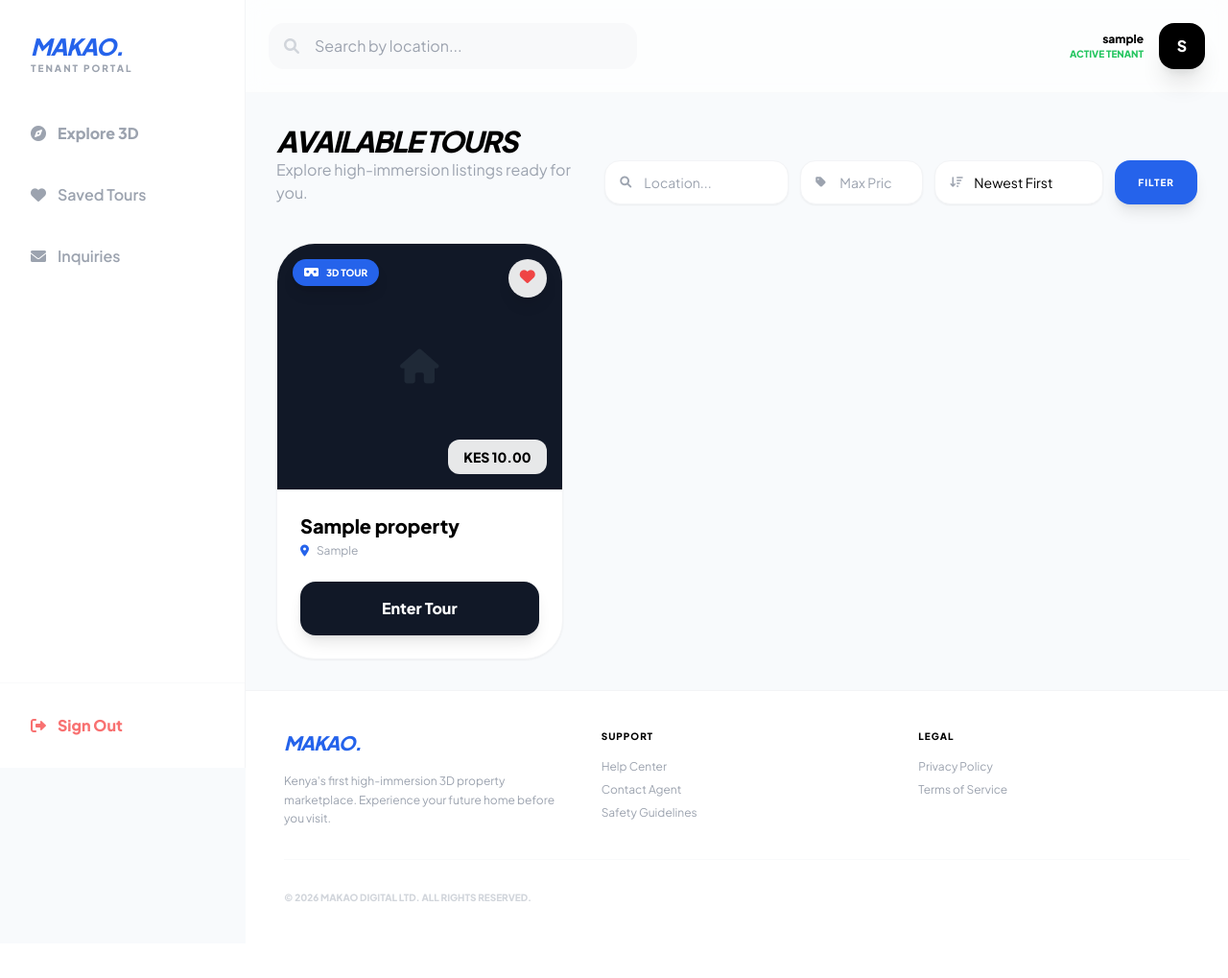
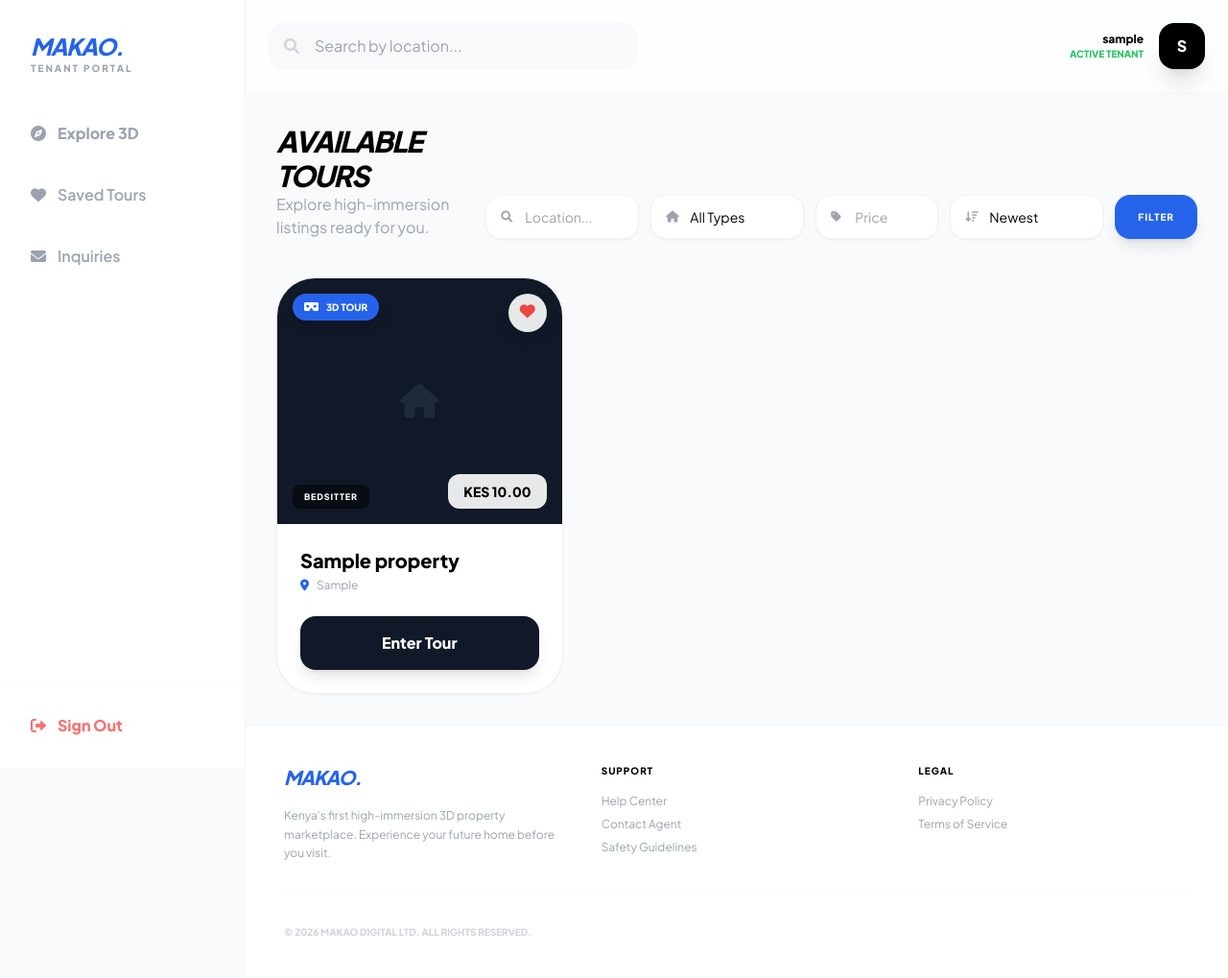
Before and after one commit to Wendy-Okoth/Makao, a Django app: page /tenant/explore/ in a window 1280 px wide. Shown: the whole page at 96% size. Before the commit the page ends 939 px from the top, so only its background shows below. Run offline with Django 5.2, Linux system fonts and the light colour scheme; a user stored in the database is signed in; tables that the repository leaves empty hold one stand-in row (values such as "Sample post"); some libraries are stand-ins or nearby versions.

Commit message:
Complete category filtering system and polished property listing form

```diff
--- a/properties/models.py
+++ b/properties/models.py
@@ -2,12 +2,23 @@ from django.db import models
 from django.conf import settings
 
 class Property(models.Model):
+    CATEGORY_CHOICES = [
+        ('bedsitter', 'Bedsitter'),
+        ('single_room', 'Single Room'),
+        ('one_bedroom', '1 Bedroom'),
+        ('two_bedroom', '2 Bedroom'),
+        ('three_bedroom', '3 Bedroom'),
+        ('studio', 'Studio'),
+        ('mansionette', 'Mansionette'),
+    ]
+
     landlord = models.ForeignKey(
         settings.AUTH_USER_MODEL,
         on_delete=models.CASCADE,
         related_name='my_properties'
     )
     title = models.CharField(max_length=200)
+    category = models.CharField(max_length=20, choices=CATEGORY_CHOICES, default='bedsitter') # New Field
     description = models.TextField()
     location = models.CharField(max_length=255)
     price = models.DecimalField(max_digits=10, decimal_places=2)
--- a/properties/views.py
+++ b/properties/views.py
@@ -40,12 +40,12 @@ class TenantExploreView(LoginRequiredMixin, ListView):
     context_object_name = 'properties'
 
     def get_queryset(self):
-        # Start with all available properties
         queryset = Property.objects.filter(is_available=True)
 
-        # Get search and sort parameters from the GET request
+        # Get parameters from GET request
         location_query = self.request.GET.get('location')
         max_price = self.request.GET.get('max_price')
+        category_query = self.request.GET.get('category')
         sort_by = self.request.GET.get('sort')
 
         # Apply Search Filters
@@ -55,13 +55,15 @@ class TenantExploreView(LoginRequiredMixin, ListView):
         if max_price:
             queryset = queryset.filter(price__lte=max_price)
 
+        if category_query:
+            queryset = queryset.filter(category=category_query)
+
         # Apply Sorting Logic
         if sort_by == 'price_asc':
             queryset = queryset.order_by('price')
         elif sort_by == 'price_desc':
             queryset = queryset.order_by('-price')
         else:
-            # Default: Newest first
             queryset = queryset.order_by('-created_at')
 
         return queryset
@@ -99,7 +101,7 @@ class LandlordDashboardView(LoginRequiredMixin, ListView):
 class PropertyCreateView(LoginRequiredMixin, UserPassesTestMixin, CreateView):
     model = Property
     template_name = 'property_list.html'
-    fields = ['title', 'description', 'location', 'price', 'virtual_tour_url']
+    fields = ['title', 'category','description', 'location', 'price', 'virtual_tour_url']
     success_url = reverse_lazy('landlord-dashboard')
 
     def test_func(self):
--- a/templates/view_property.html
+++ b/templates/view_property.html
@@ -11,22 +11,37 @@
         <div class="relative flex-grow">
             <i class="fas fa-search absolute left-4 top-1/2 -translate-y-1/2 text-gray-400 text-xs"></i>
             <input type="text" name="location" placeholder="Location..." value="{{ request.GET.location|default:'' }}"
-                   class="w-full md:w-48 pl-10 pr-4 py-3 bg-white border border-gray-100 rounded-2xl text-sm focus:ring-2 focus:ring-blue-600 outline-none shadow-sm transition-all">
+                   class="w-full md:w-40 pl-10 pr-4 py-3 bg-white border border-gray-100 rounded-2xl text-sm focus:ring-2 focus:ring-blue-600 outline-none shadow-sm transition-all">
+        </div>
+
+        <div class="relative w-full md:w-40">
+            <i class="fas fa-home absolute left-4 top-1/2 -translate-y-1/2 text-gray-400 text-xs"></i>
+            <select name="category" onchange="this.form.submit()"
+                    class="w-full pl-10 pr-8 py-3 bg-white border border-gray-100 rounded-2xl text-sm focus:ring-2 focus:ring-blue-600 outline-none shadow-sm appearance-none cursor-pointer">
+                <option value="">All Types</option>
+                <option value="bedsitter" {% if request.GET.category == 'bedsitter' %}selected{% endif %}>Bedsitter</option>
+                <option value="single_room" {% if request.GET.category == 'single_room' %}selected{% endif %}>Single Room</option>
+                <option value="one_bedroom" {% if request.GET.category == 'one_bedroom' %}selected{% endif %}>1 Bedroom</option>
+                <option value="two_bedroom" {% if request.GET.category == 'two_bedroom' %}selected{% endif %}>2 Bedroom</option>
+                <option value="three_bedroom" {% if request.GET.category == 'three_bedroom' %}selected{% endif %}>3 Bedroom</option>
+                <option value="studio" {% if request.GET.category == 'studio' %}selected{% endif %}>Studio</option>
+                <option value="mansionette" {% if request.GET.category == 'mansionette' %}selected{% endif %}>Mansionette</option>
+            </select>
         </div>
 
         <div class="relative w-full md:w-32">
             <i class="fas fa-tag absolute left-4 top-1/2 -translate-y-1/2 text-gray-400 text-xs"></i>
-            <input type="number" name="max_price" placeholder="Max Price" value="{{ request.GET.max_price|default:'' }}"
+            <input type="number" name="max_price" placeholder="Price" value="{{ request.GET.max_price|default:'' }}"
                    class="w-full pl-10 pr-4 py-3 bg-white border border-gray-100 rounded-2xl text-sm focus:ring-2 focus:ring-blue-600 outline-none shadow-sm transition-all">
         </div>
 
-        <div class="relative w-full md:w-44">
+        <div class="relative w-full md:w-40">
             <i class="fas fa-sort-amount-down absolute left-4 top-1/2 -translate-y-1/2 text-gray-400 text-xs"></i>
             <select name="sort" onchange="this.form.submit()"
                     class="w-full pl-10 pr-8 py-3 bg-white border border-gray-100 rounded-2xl text-sm focus:ring-2 focus:ring-blue-600 outline-none shadow-sm appearance-none cursor-pointer">
-                <option value="newest" {% if request.GET.sort == 'newest' %}selected{% endif %}>Newest First</option>
-                <option value="price_asc" {% if request.GET.sort == 'price_asc' %}selected{% endif %}>Price: Low to High</option>
-                <option value="price_desc" {% if request.GET.sort == 'price_desc' %}selected{% endif %}>Price: High to Low</option>
+                <option value="newest" {% if request.GET.sort == 'newest' %}selected{% endif %}>Newest</option>
+                <option value="price_asc" {% if request.GET.sort == 'price_asc' %}selected{% endif %}>Lowest Price</option>
+                <option value="price_desc" {% if request.GET.sort == 'price_desc' %}selected{% endif %}>Highest Price</option>
             </select>
         </div>
 
@@ -34,7 +49,7 @@
             Filter
         </button>
 
-        {% if request.GET.location or request.GET.max_price or request.GET.sort and request.GET.sort != 'newest' %}
+        {% if request.GET.location or request.GET.max_price or request.GET.category or request.GET.sort and request.GET.sort != 'newest' %}
         <a href="{% url 'tenant-explore' %}" class="flex items-center justify-center px-4 py-3 text-red-500 hover:bg-red-50 rounded-2xl transition font-black text-[10px] uppercase tracking-widest">
             Clear
         </a>
@@ -54,13 +69,17 @@
                 <i class="fa-heart {% if property.id in favorited_ids %}fas text-red-500 animate-bounce{% else %}far text-gray-400{% endif %}"></i>
             </a>
 
+            <div class="absolute bottom-4 left-4 bg-black/50 backdrop-blur text-white text-[9px] font-black px-3 py-1.5 rounded-lg uppercase tracking-widest">
+                {{ property.get_category_display }}
+            </div>
+
             {% if property.virtual_tour_url %}
             <div class="absolute top-4 left-4 bg-blue-600 text-white text-[10px] font-black px-3 py-1.5 rounded-full flex items-center shadow-lg">
                 <i class="fas fa-vr-cardboard mr-2 text-xs"></i> 3D TOUR
             </div>
             {% endif %}
 
-            <div class="absolute bottom-4 right-4 bg-white/90 backdrop-blur text-black px-4 py-2 rounded-xl font-black text-sm">
+            <div class="absolute bottom-4 right-4 bg-white/90 backdrop-blur text-black px-4 py-2 rounded-xl font-black text-sm shadow-sm">
                 KES {{ property.price }}
             </div>
         </div>
```
Also changed, not shown: templates/property_form.html (+7 -13 lines), templates/property_list.html (+18 -2 lines), properties/migrations/0006_property_category.py (added).
